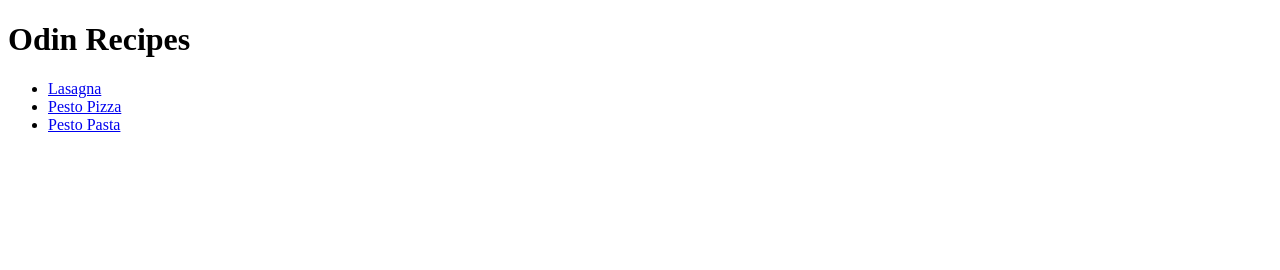
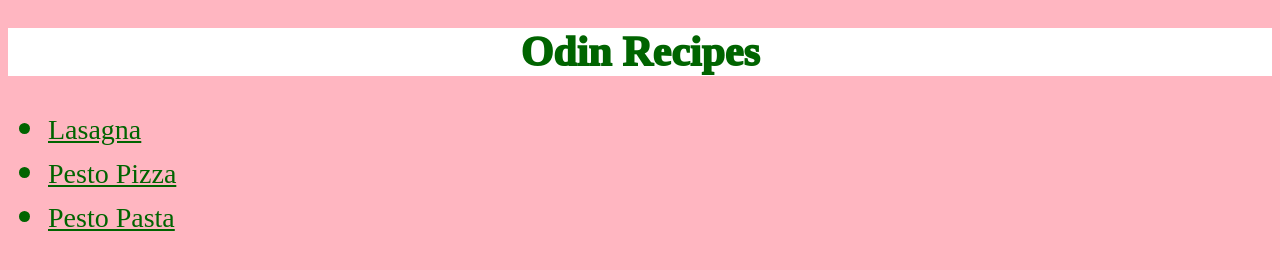
Before and after one commit to Kunjan-sh/odin-recipes, a plain HTML site: page index.html in a window 1280 px wide. Drawn offline with Linux system fonts and the light colour scheme.

Commit message:
Finish styling

```diff
--- a/index.html
+++ b/index.html
@@ -11,9 +11,9 @@
         <h1>Odin Recipes</h1>
 
         <ul>
-        <li><a href="recipes/lasagna.html">Lasagna</a></li>
-        <li><a href="recipes/pizza.html">Pesto Pizza</a></li>
-        <li><a href="recipes/pasta.html">Pesto Pasta</a></li>
+        <li class="list"><a href="recipes/lasagna.html">Lasagna</a></li>
+        <li class="list"><a href="recipes/pizza.html">Pesto Pizza</a></li>
+        <li class="list"><a href="recipes/pasta.html">Pesto Pasta</a></li>
         </ul>
     </body>
 </html>
--- a/styles.css
+++ b/styles.css
@@ -0,0 +1,33 @@
+/* shared features */
+
+* {
+color: darkgreen;
+background-color: lightpink;
+font-family: 'Times New Roman', Times, serif;
+font-size: 28px;
+text-align:justify;
+}
+
+
+h1 {
+font-size: 42px;
+font-weight: 1000;
+background-color: white;
+text-align: center;
+}
+
+h2 {
+    font-size: 36px;
+}
+
+/* index.html */
+
+.list {
+font-size: 38px;
+background-color: lightpink;
+}
+
+/* recipes */
+li {
+    background-color: lightcoral;
+}
```
Also changed, not shown: recipes/lasagna.html (+1 -1 lines), recipes/pasta.html (+1 -1 lines), recipes/pizza.html (+1 -1 lines).
